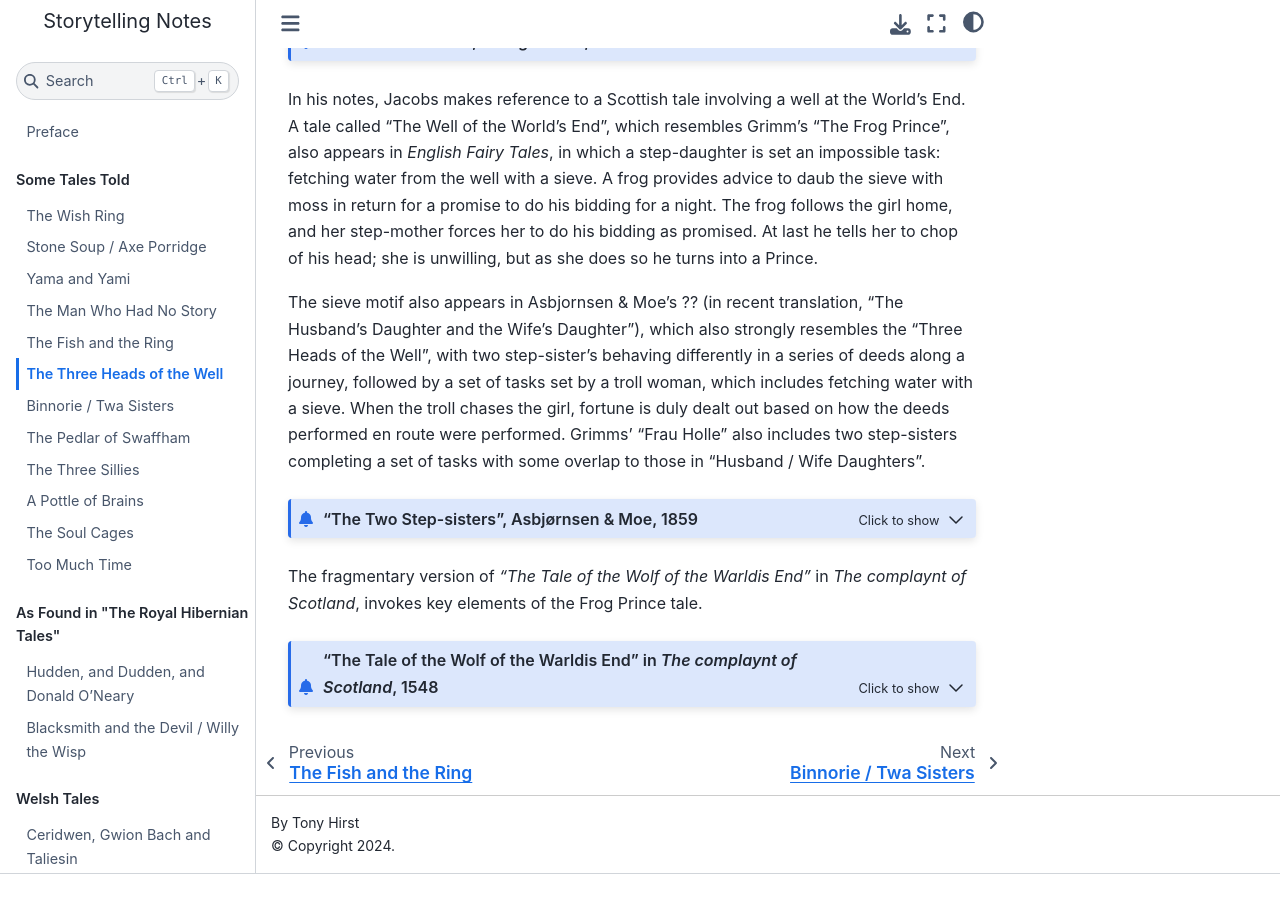
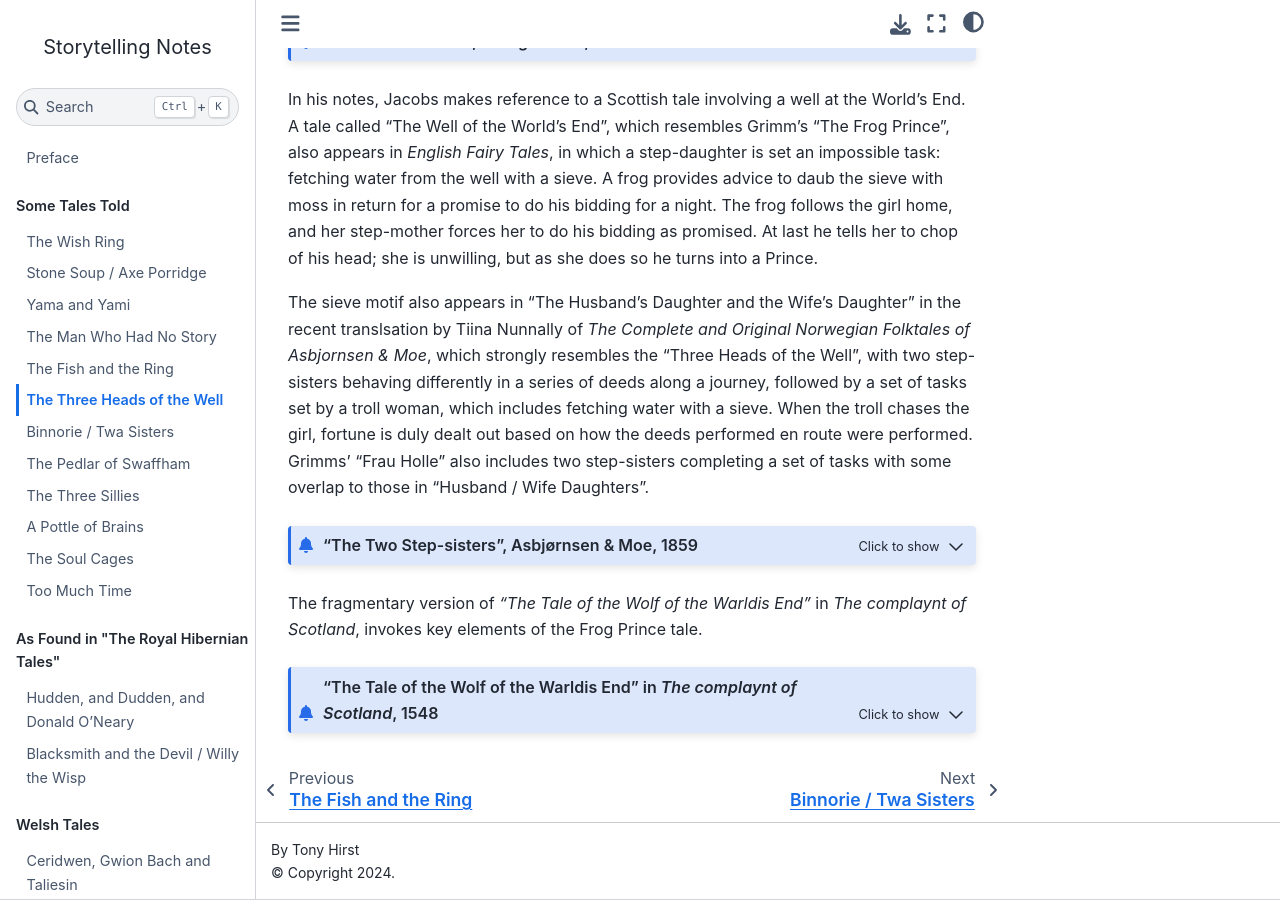
Before and after one commit to psychemedia/storytelling-notes, a Jupyter Book: the page built from three-heads-well.md, in a window 1280 px wide and 900 px high, scrolled down 2195 px. Built offline with Jupyter Book 1.0.4 settings and Sphinx 7.4.7 and the Sphinx Book theme 1.1.4, drawn with Linux system fonts in a browser that asks for light colours; before the commit the page ends 3069 px from its top, so only the background shows below that.

Commit message:
Update three-heads-well.md

````diff
--- a/three-heads-well.md
+++ b/three-heads-well.md
@@ -427,7 +427,7 @@
 
 In his notes, Jacobs makes reference to a Scottish tale involving a well at the World's End. A tale called "The Well of the World's End", which resembles Grimm's "The Frog Prince", also appears in *English Fairy Tales*, in which a step-daughter is set an impossible task: fetching water from the well with a sieve. A frog provides advice to daub the sieve with moss in return for a promise to do his bidding for a night. The frog follows the girl home, and her step-mother forces her to do his bidding as promised. At last he tells her to chop of his head; she is unwilling, but as she does so he turns into a Prince.
 
-The sieve motif also appears in Asbjornsen & Moe's ?? (in recent translation, "The Husband's Daughter and the Wife's Daughter"), which also strongly resembles the "Three Heads of the Well", with two step-sister's behaving differently in a series of deeds along a journey, followed by a set of tasks set by a troll woman, which includes fetching water with a sieve. When the troll chases the girl, fortune is duly dealt out based on how the deeds performed en route were performed. Grimms' "Frau Holle" also includes two step-sisters completing a set of tasks with some overlap to those in "Husband / Wife Daughters".
+The sieve motif also appears in "The Husband's Daughter and the Wife's Daughter" in the recent translsation by Tiina Nunnally of *The Complete and Original Norwegian Folktales of Asbjornsen & Moe*, which strongly resembles the "Three Heads of the Well", with two step-sisters behaving differently in a series of deeds along a journey, followed by a set of tasks set by a troll woman, which includes fetching water with a sieve. When the troll chases the girl, fortune is duly dealt out based on how the deeds performed en route were performed. Grimms' "Frau Holle" also includes two step-sisters completing a set of tasks with some overlap to those in "Husband / Wife Daughters".
 
 ```{admonition} "The Two Step-sisters", Asbjørnsen & Moe, 1859
 :class: dropdown
````
